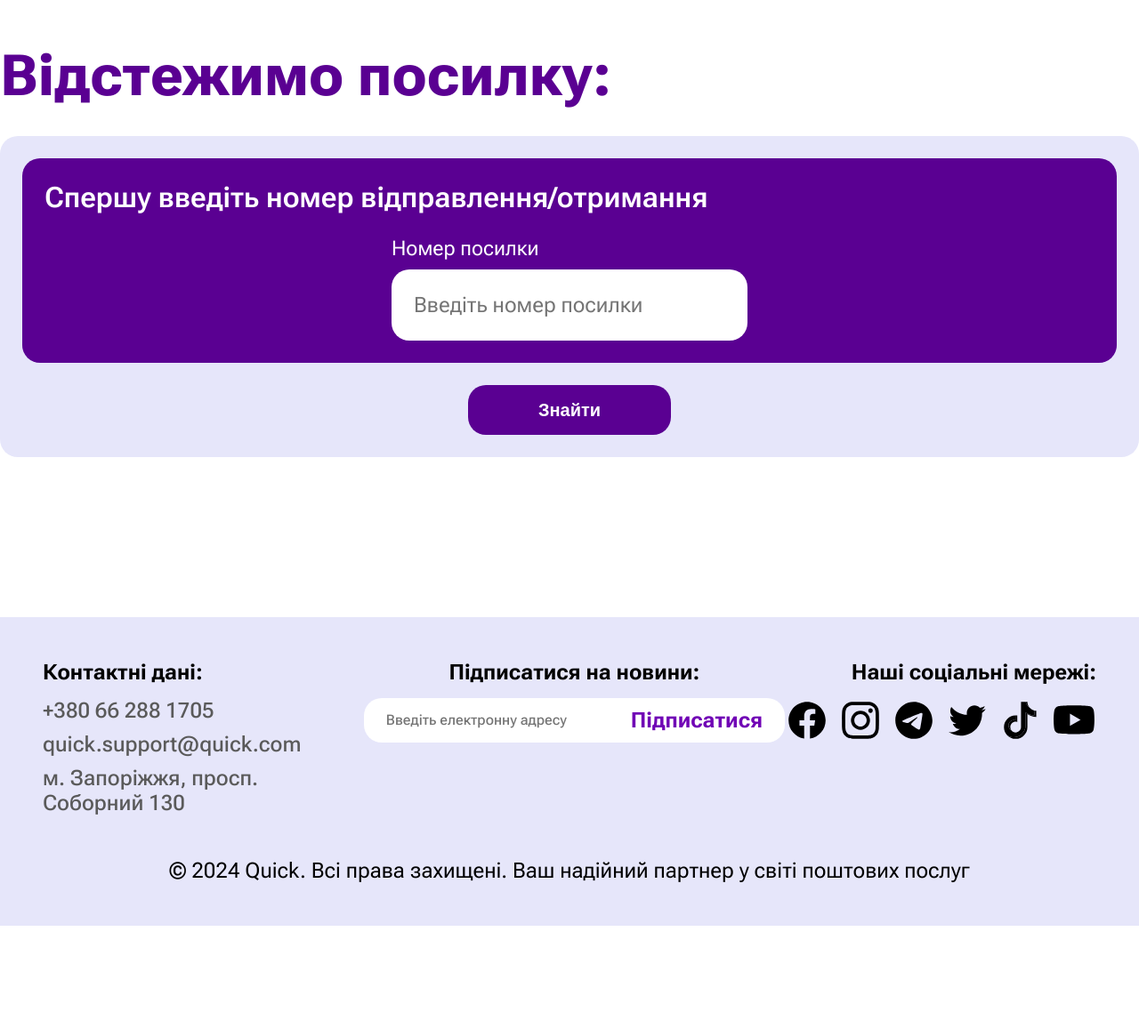
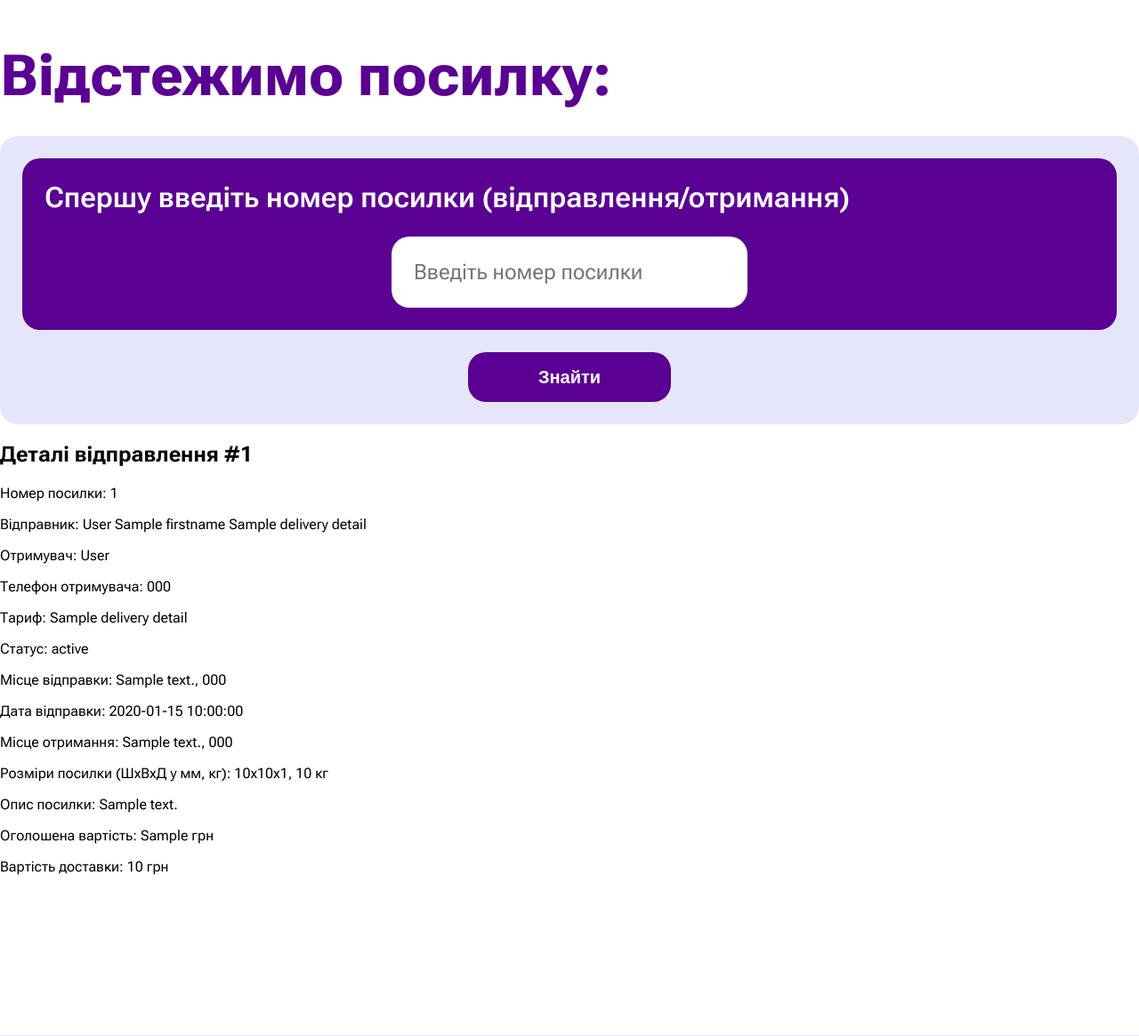
Before and after one commit to dennyKML/quick-web-app, a Flask app: template templates/locate_package.html in a window 1280 px wide. Shown: the part 117-1282 px from the top of the page at 89% size. Before the commit the page ends 1158 px from the top, so only its background shows below. Run offline with Flask 3, Linux system fonts and the light colour scheme; the template is opened without the code that fills it: most values are stand-ins (such as "Sample title", 1, 10 or a date in 2020).

Commit message:
Update locate-package

```diff
--- a/app.py
+++ b/app.py
@@ -178,9 +178,51 @@
                            tariffs=tariffs)
 
 
-@app.route('/locate-package')
+from peewee import DoesNotExist
+
+
+@app.route('/locate-package', methods=['GET'])
 def locate_package():
-    return render_template('locate_package.html', current_user=current_user)
+    delivery_id = request.args.get('delivery_id', None)
+
+    delivery_details = None
+
+    if delivery_id:
+        sender_post = Post.alias('sender_post')
+        receiver_post = Post.alias('receiver_post')
+
+        delivery_details = (Delivery
+                            .select(Delivery, Package, Dimension, DeliveryTariff, sender_post, receiver_post,
+                                    Client)
+                            .join(Package, on=(Delivery.delivery_id == Package.delivery_id))
+                            .join(Dimension, on=(Package.dimension_id == Dimension.dimension_id))
+                            .join(DeliveryTariff, on=(Delivery.tariff_id == DeliveryTariff.tariff_id))
+                            .join(Client, on=(Delivery.sender_id == Client.client_id))
+                            .switch(Delivery)
+                            .join(sender_post, on=(Delivery.sender_post_id == sender_post.post_id))
+                            .switch(Delivery)
+                            .join(receiver_post, on=(Delivery.receiver_post_id == receiver_post.post_id))
+                            .where(Delivery.delivery_id == delivery_id)
+                            .dicts().first())
+
+        if not delivery_details:
+            return render_template('locate_package.html', current_user=current_user, delivery_id=delivery_id)
+
+        sender_post_details = (sender_post
+                               .select()
+                               .where(sender_post.post_id == delivery_details['sender_post_id'])
+                               .dicts().get())
+
+        receiver_post_details = (receiver_post
+                                 .select()
+                                 .where(receiver_post.post_id == delivery_details['receiver_post_id'])
+                                 .dicts().get())
+
+        delivery_details['sender_post_details'] = sender_post_details
+        delivery_details['receiver_post_details'] = receiver_post_details
+
+    return render_template('locate_package.html', current_user=current_user, delivery_details=delivery_details,
+                           delivery_id=delivery_id)
 
 
 @app.route('/locate-posts', methods=['GET'])
--- a/templates/index.html
+++ b/templates/index.html
@@ -69,9 +69,9 @@
             <h1 class="hero-info__h1">Quick</h1>
             <p class="hero-info__p">Швидка доставка майбутнього</p>
         </div>
-        <form action="#" class="hero-form">
-            <input type="email" placeholder="Введіть електронну адресу" class="input hero-form__input">
-            <button class="button hero-form__button">Відстежити</button>
+        <form action="/locate-package" method="GET" class="hero-form">
+            <input type="text" name="delivery_id" placeholder="Введіть номер посилки" class="input hero-form__input">
+            <button type="submit" class="button hero-form__button">Відстежити</button>
         </form>
     </div>
 </section>
--- a/templates/locate_package.html
+++ b/templates/locate_package.html
@@ -66,18 +66,43 @@
     <div class="full-specs-form-container">
         <form action="#" class="specs-form">
             <div class="spec-container">
-                <h2>Спершу введіть номер відправлення/отримання</h2>
+                <h2>Спершу введіть номер посилки (відправлення/отримання)</h2>
                 <div class="package-num-container">
                     <div class="package-num">
-                        <label for="package_num">Номер посилки</label>
-                        <input id="number-of-package" type="text" name="package_num" placeholder="Введіть номер посилки" required>
+                        <input id="number-of-package" type="text" name="delivery_id" placeholder="Введіть номер посилки" required>
                     </div>
                 </div>
             </div>
 
-            <button type="submit" name="calc-val">Знайти</button>
+            <button type="submit" >Знайти</button>
         </form>
     </div>
+
+    {% if delivery_details %}
+        <div class="delivery-details">
+            <h2>Деталі відправлення #{{ delivery_details['delivery_id'] }}</h2>
+            <p>Номер посилки: {{ delivery_details['package_id'] }}</p>
+            <p>Відправник: {{ delivery_details['lastname'] }} {{ delivery_details['firstname'] }} {{ delivery_details['midname'] }}</p>
+            <p>Отримувач: {{ delivery_details['receiver_fullname'] }}</p>
+            <p>Телефон отримувача: {{ delivery_details['receiver_phone'] }}</p>
+            <p>Тариф: {{ delivery_details['tariff_name'] }}</p>
+            <p>Статус: {{ delivery_details['delivery_status'] }}</p>
+            <p>Місце відправки: {{ delivery_details['sender_post_details']['address'] }}, {{ delivery_details['sender_post_details']['postcode'] }}</p>
+            <p>Дата відправки: {{ delivery_details['sending_date'] }}</p>
+            <p>Місце отримання: {{ delivery_details['receiver_post_details']['address'] }}, {{ delivery_details['receiver_post_details']['postcode'] }}</p>
+            {% if delivery_details['delivery_status'] == 'Отримано' %}
+                <p>Дата отримання: {{ delivery_details['receiving_date'] }}</p>
+            {% endif %}
+            <p>Розміри посилки (ШxВxД у мм, кг): {{ delivery_details['width'] }}x{{ delivery_details['height'] }}x{{ delivery_details['length'] }}, {{ delivery_details['weight'] }} кг</p>
+            <p>Опис посилки: {{ delivery_details['description'] }}</p>
+            <p>Оголошена вартість: {{ delivery_details['estimated_value'] }} грн</p>
+            <p>Вартість доставки: {{ delivery_details['delivery_cost'] }} грн</p>
+        </div>
+    {% elif delivery_id %}
+        <div>
+            <p> Відправлення з вказаним ID не знайдено. </p>
+        </div>
+    {% endif %}
 </section>
 
 <footer class="footer" id="footer">
```
